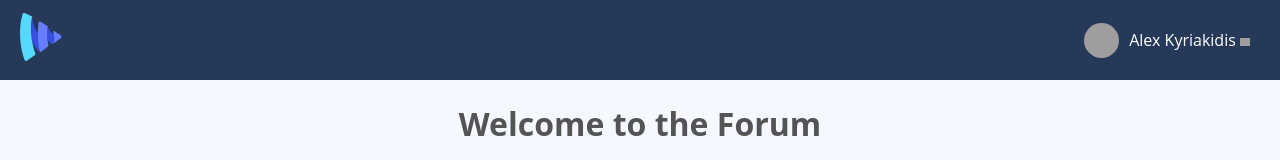
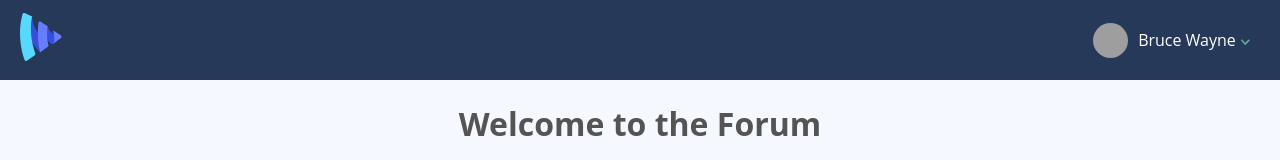
Before and after one commit to mistrs2p/vueschool-forum, a Vue app: page / in a window 1280 px wide. Shown: the top 160 px of the page. Built offline with nearby package versions, Linux system fonts and the light colour scheme; grey boxes are pictures that could not be loaded.

Commit message:
Bug fixed - Auth implemented in Navbar

```diff
--- a/src/components/TheNavbar.vue
+++ b/src/components/TheNavbar.vue
@@ -1,8 +1,7 @@
 <template>
   <header class="header" id="header">
-
-        <router-link :to="{ name: 'Home'}" class="logo">
-            <img src="@/assets/svg/vueschool-logo.svg">
+    <router-link :to="{ name: 'Home' }" class="logo">
+      <img src="@/assets/svg/vueschool-logo.svg" />
     </router-link>
 
     <div class="btn-hamburger">
@@ -17,10 +16,18 @@
       <ul>
         <li class="navbar-user">
           <a href="#">
-                    <img class="avatar-small" src="https://pbs.twimg.com/profile_images/1188775562657091594/5mgkg44t_400x400.jpg" alt="">
+            <img
+              class="avatar-small"
+              :src="authUser.avatar"
+              :alt="`${authUser.name} profile picture`"
+            />
             <span>
-                        Alex Kyriakidis
-                        <img class="icon-profile" src="assets/img/svg/arrow-profile.svg" alt="">
+              {{ authUser.name }}
+              <img
+                class="icon-profile"
+                src="@/assets/svg/arrow-profile.svg"
+                alt=""
+              />
             </span>
           </a>
 
@@ -29,7 +36,9 @@
           <div id="user-dropdown">
             <div class="triangle-drop"></div>
             <ul class="dropdown-menu">
-                        <li class="dropdown-menu-item"><a href="profile.html">View profile</a></li>
+              <li class="dropdown-menu-item">
+                <a href="profile.html">View profile</a>
+              </li>
               <li class="dropdown-menu-item"><a href="#">Log out</a></li>
             </ul>
           </div>
@@ -62,11 +71,14 @@
 </template>
 
 <script>
+import { mapGetters } from 'vuex'
 export default {
-
+  computed: {
+    ...mapGetters(['authUser'])
+  }
 }
 </script>
 
-<style>
+<style scoped>
 
 </style>
```
Lines whose indentation alone changed are shown as unchanged.
